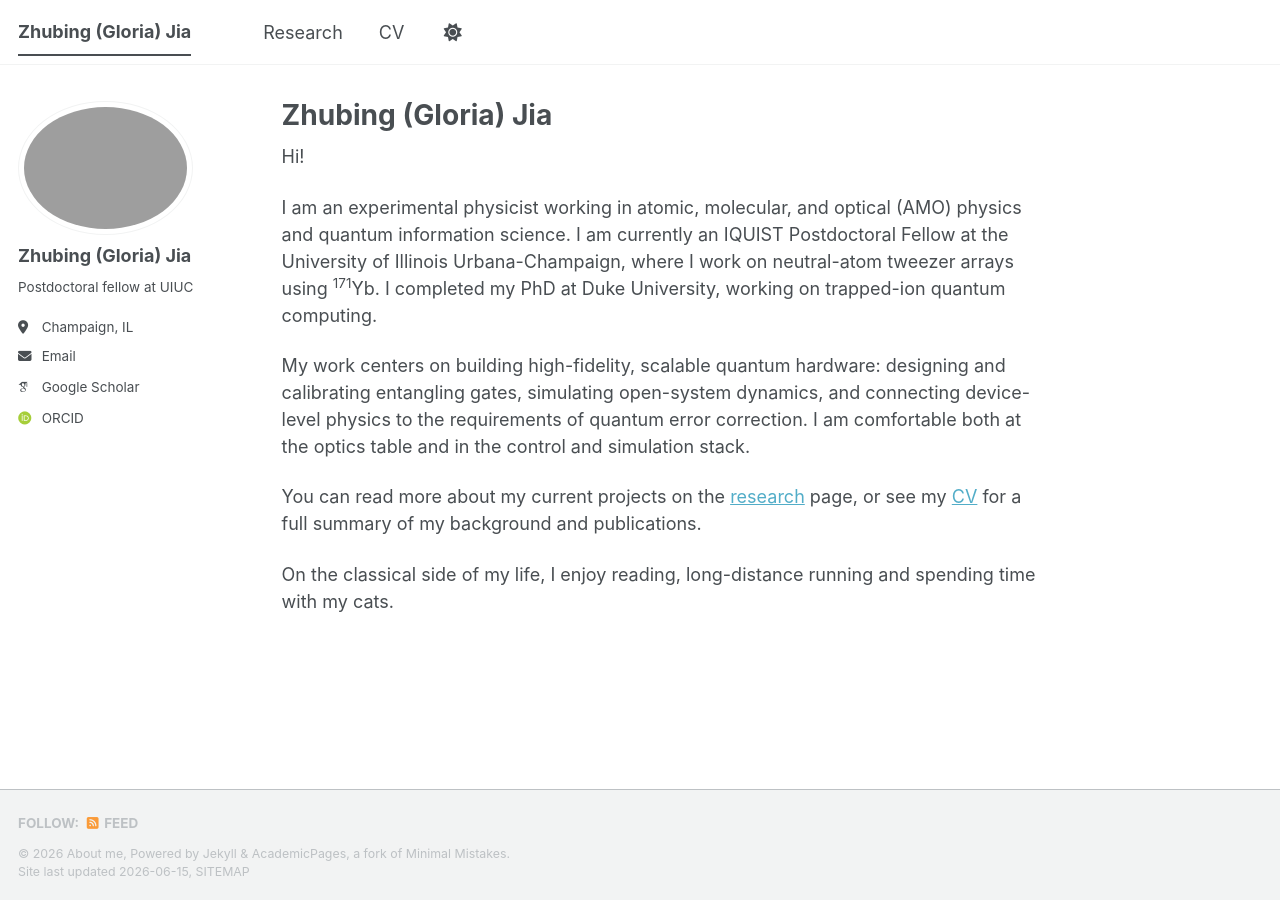
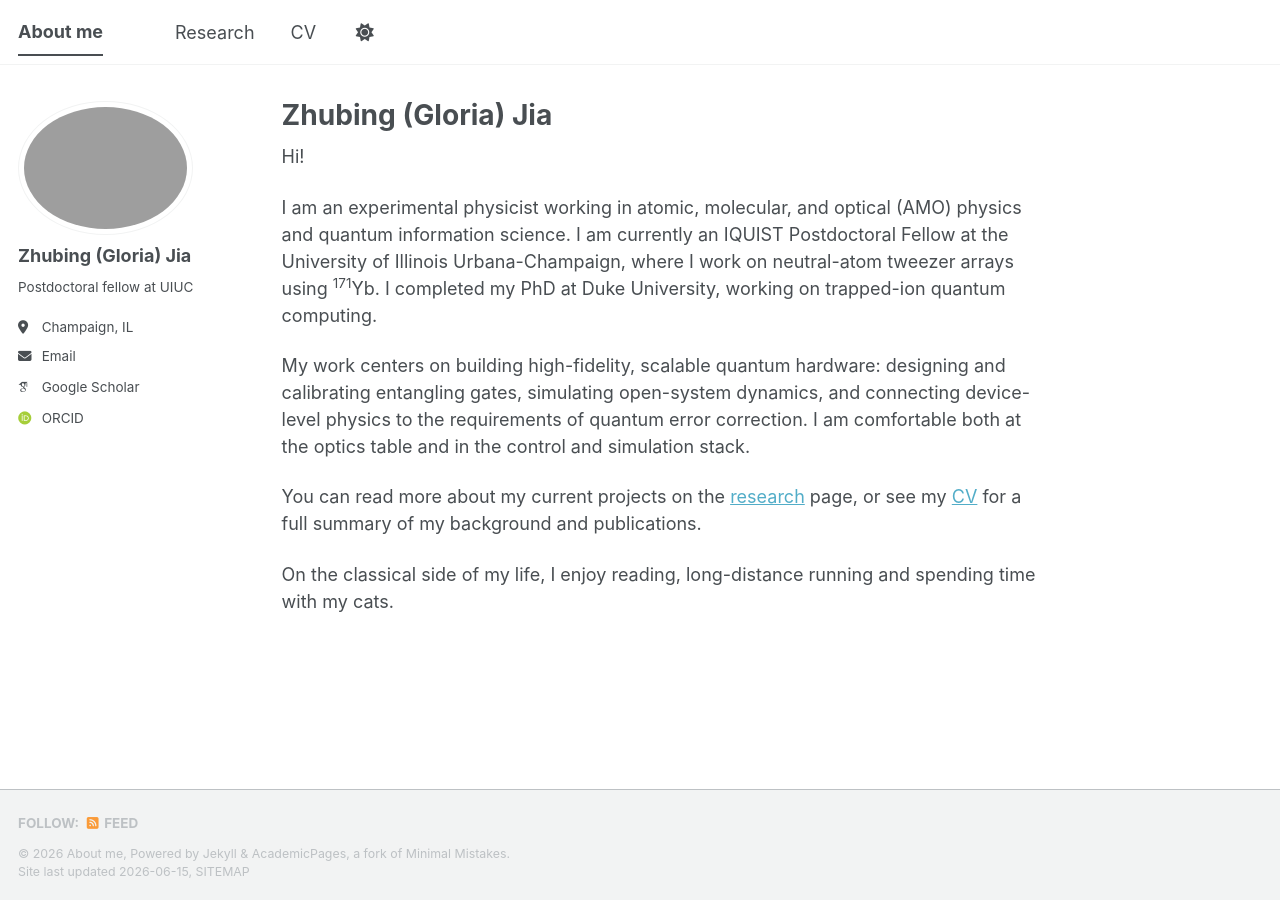
Before and after one commit to gloriazhj/gloriazhj.github.io, a Jekyll site: the page built from _pages/about.md, in a window 1280 px wide. Built offline with Jekyll 4.4.1, drawn with Linux system fonts in a browser that asks for light colours; some web fonts are replaced; a script bundle is joined from its source files by our own code; library files that are not in the unit come from our copies.

Commit message:
Change site title to 'About me'

```diff
--- a/_config.yml
+++ b/_config.yml
@@ -9,7 +9,7 @@
 # Basic Site Settings
 locale                   : "en-US"
 site_theme               : "default" # The available themes options are "default", "air", "sunrise", "mint", "dirt" and "contrast"
-title                    : "Zhubing (Gloria) Jia"
+title                    : "About me"
 title_separator          : "-"
 name                     : &name "About me"
 description              : &description "Gloria's academic portfolio"   # Update this with a general description of your site, this is the default if not overridden by a page
```
